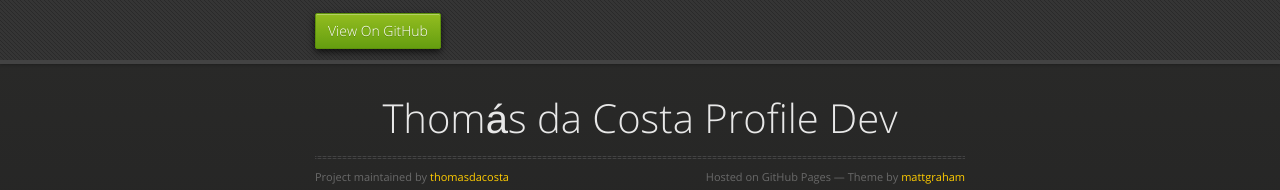
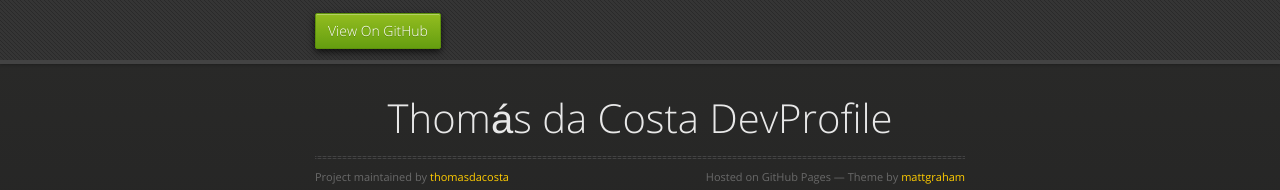
Before and after one commit to thomasdacosta/thomasdacosta.github.io, a plain HTML site: page index.html in a window 1280 px wide. Shown: the top 190 px of the page. Drawn offline with nearby package versions, Linux system fonts and the light colour scheme.

Commit message:
Update index.html

```diff
--- a/index.html
+++ b/index.html
@@ -3,7 +3,7 @@
   <head>
     <meta charset="utf-8">
     <meta http-equiv="X-UA-Compatible" content="chrome=1">
-    <title>Thomás da Costa Profile Dev by thomasdacosta</title>
+    <title>Thomás da Costa DevProfile by thomasdacosta</title>
     <link rel="stylesheet" href="stylesheets/styles.css">
     <link rel="stylesheet" href="stylesheets/pygment_trac.css">
     <script src="https://ajax.googleapis.com/ajax/libs/jquery/1.7.1/jquery.min.js"></script>
@@ -28,7 +28,7 @@
 
       <section>
         <div id="title">
-          <h1>Thomás da Costa Profile Dev</h1>
+          <h1>Thomás da Costa DevProfile</h1>
           <p></p>
           <hr>
           <span class="credits left">Project maintained by <a href="https://github.com/thomasdacosta">thomasdacosta</a></span>
```
